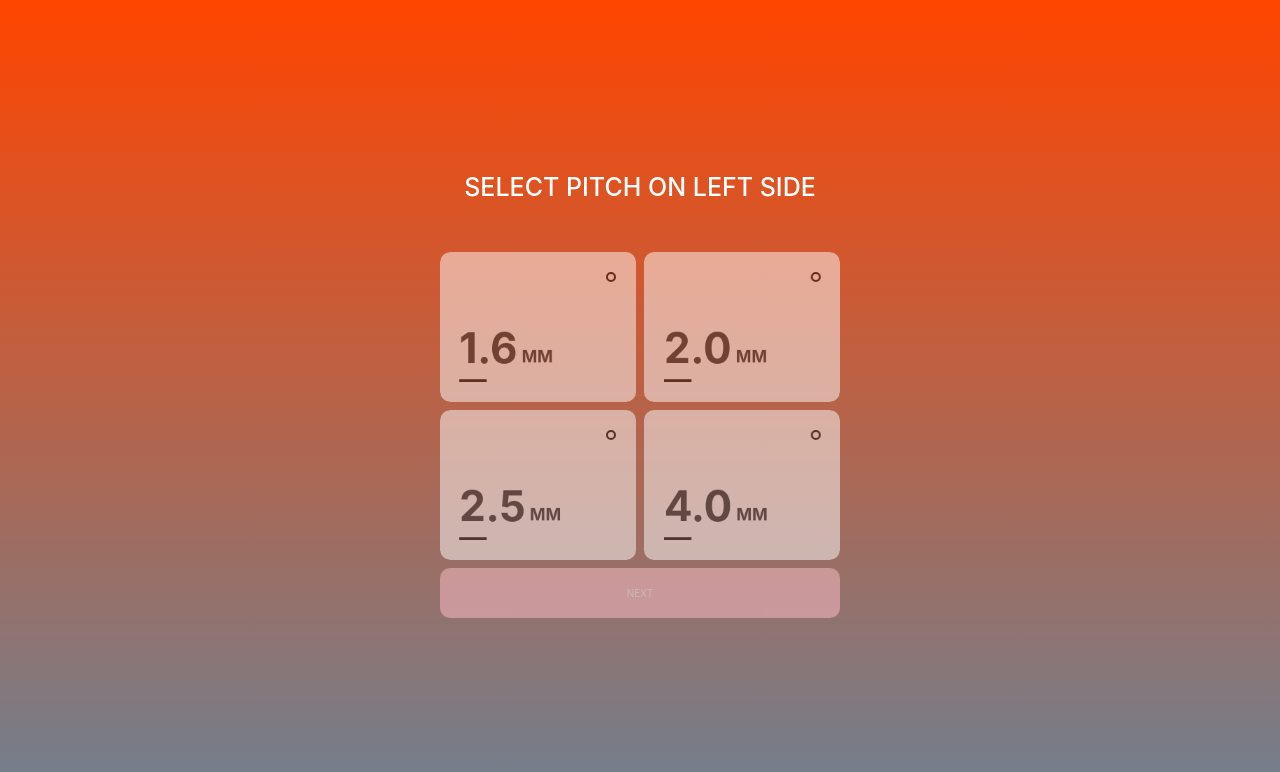
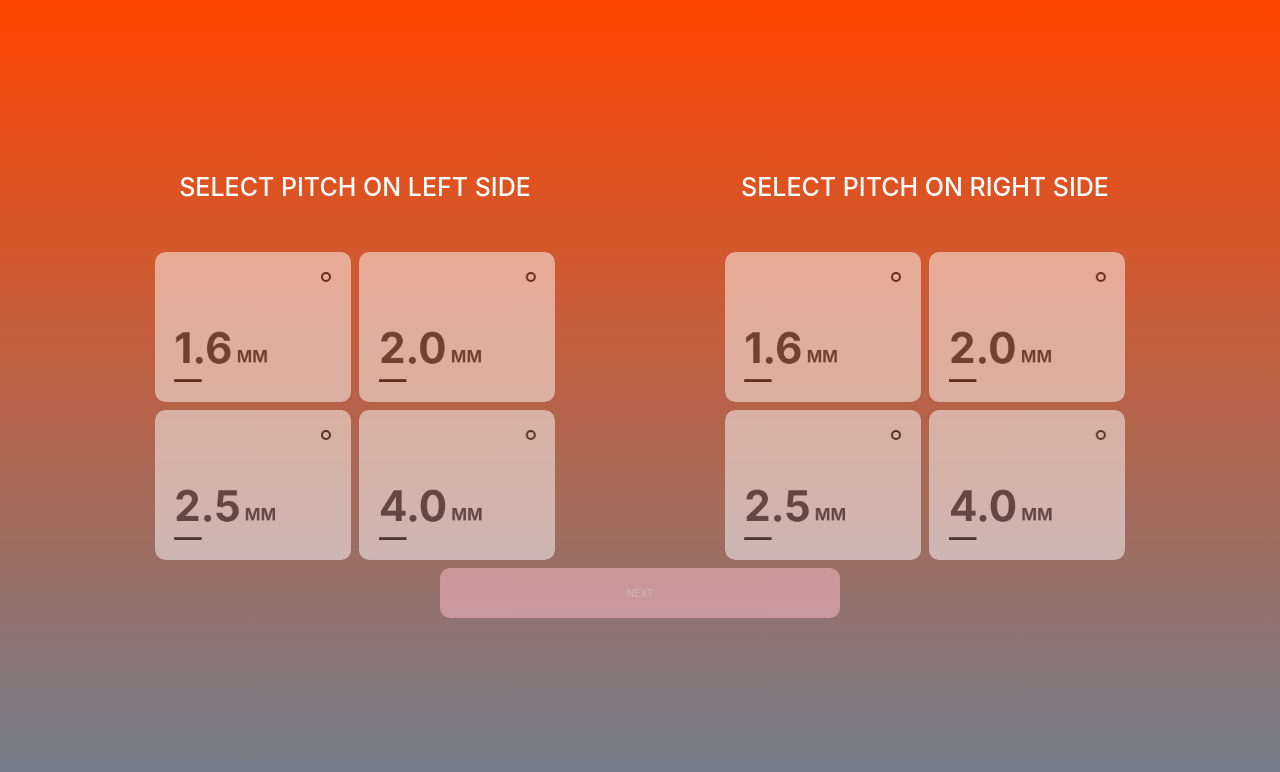
Before and after one commit to maxymapp/vuejs-python-firmware-updater-over-http, a Flask app: page / in a window 1280 px wide. Shown: the top 772 px of the page. Run offline with Flask 2, Linux system fonts and the light colour scheme; data that the repository does not hold is empty; some libraries are stand-ins or nearby versions.

Commit message:
two column selector

```diff
--- a/templates/index.html
+++ b/templates/index.html
@@ -167,8 +167,8 @@
 </head>
 <body>
 <div id="app" class="container">
-    <div>
-        <div v-if="this.leftPitch">
+    <div class="row">
+        <div class="col-md-6">
             <div>
                 <h1>Select pitch on LEFT side</h1>
             </div>
@@ -217,7 +217,7 @@
                 </div>
             </div>
         </div>
-        <div v-if="!this.leftPitch">
+        <div class="col-md-6">
             <div>
                 <h1>Select pitch on right side</h1>
             </div>
```
